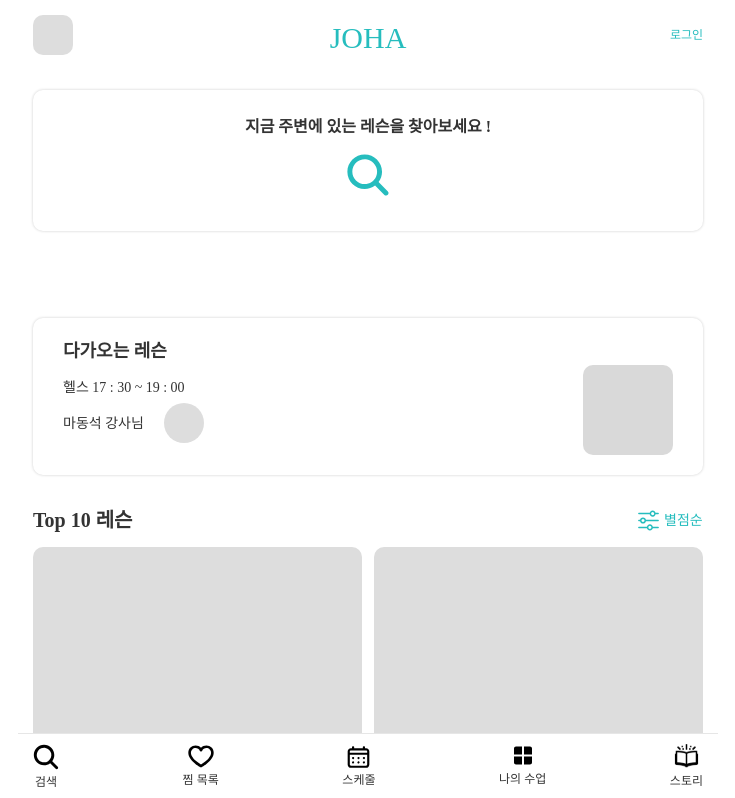
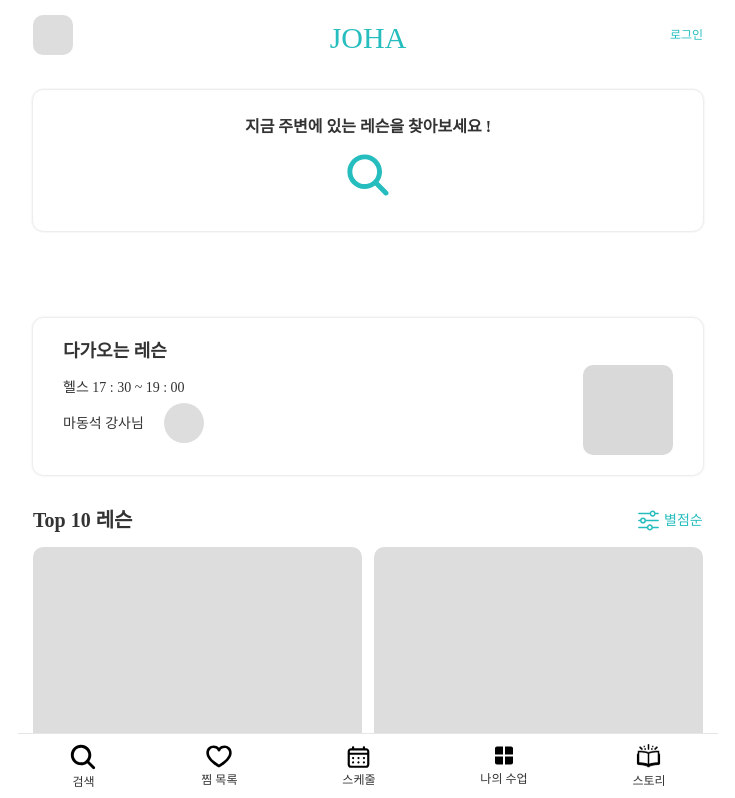
Before and after one commit to Henry93s/joha_front, a React (Create React App) app: page / in a window 1280 px wide. Shown: the top 798 px of the page, without its empty margins (272-1007 px from the left). Built offline with nearby package versions, Linux system fonts and the light colour scheme; a web font is replaced by a local one.

Commit message:
Feat: 검색 페이지 연결

```diff
--- a/src/components/layout/FooterMenu.tsx
+++ b/src/components/layout/FooterMenu.tsx
@@ -13,8 +13,7 @@ const FooterDiv = styled.div`
   max-width: 700px;
   display: flex;
   align-items: center;
-    justify-content: space-between;
-    padding: 0 15px;
+  justify-content: space-around;
   height: 67px;
   border-top: 1px solid #e6e6e6;
   background: #fff;
@@ -39,7 +38,7 @@ const MenuLabel = styled.div`
 `;
 
 const items = [
-    { component: Search, name: "검색", src: "" },
+  { component: Search, name: "검색", src: "/search" },
   { component: Heart, name: "찜 목록", src: "" },
   { component: Schedule, name: "스케줄", src: "" },
   { component: MyClass, name: "나의 수업", src: "" },
```
Lines whose indentation alone changed are shown as unchanged.
